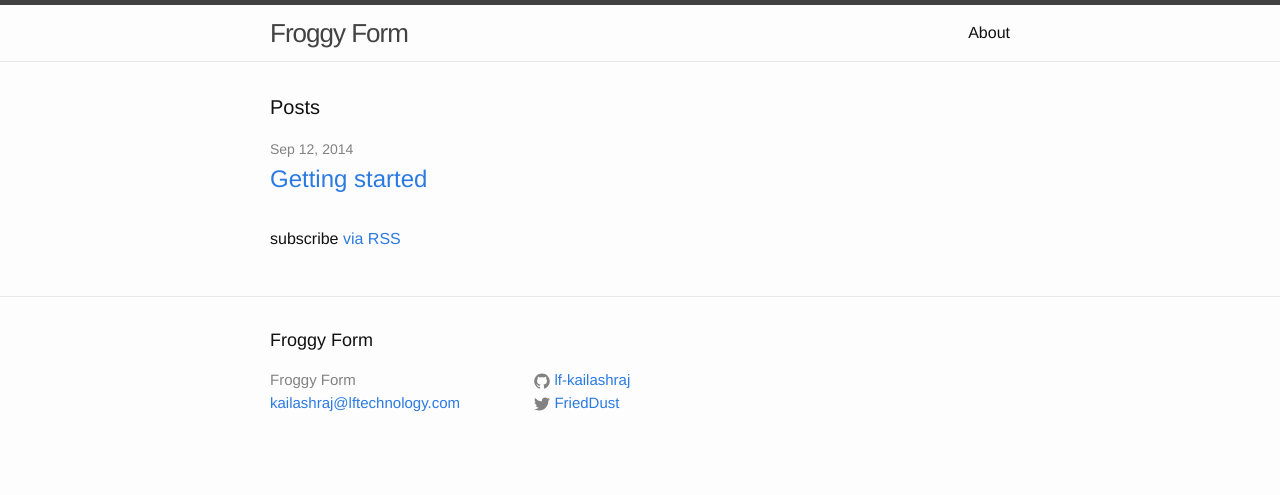
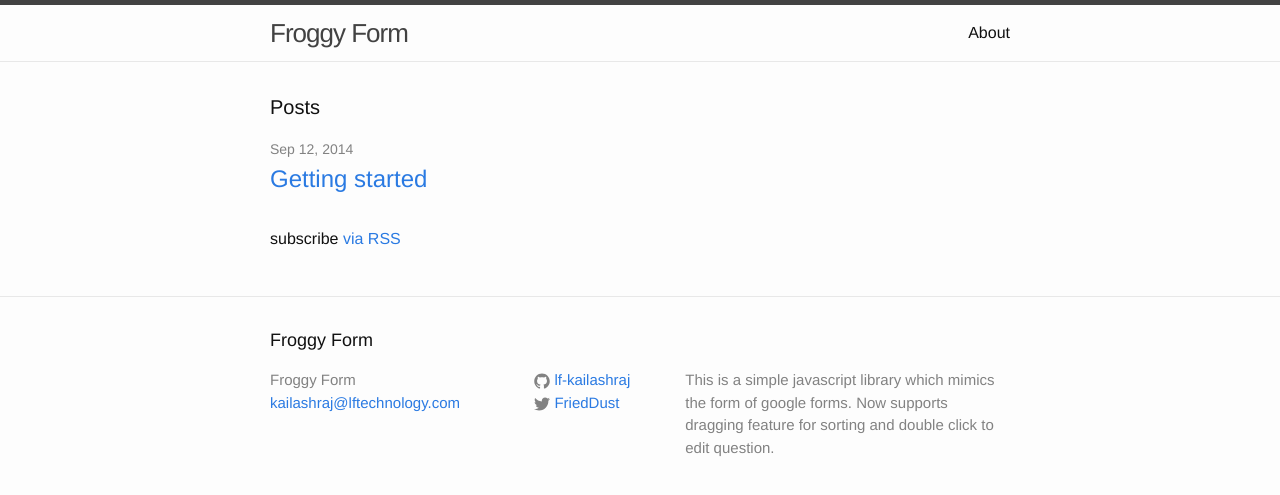
Before and after one commit to bipenc/FroggyForm, a Jekyll site: the page built from index.html, in a window 1280 px wide. Shown: the top 495 px of the page. Built offline with Jekyll 4.4.1, drawn with Linux system fonts in a browser that asks for light colours.

Commit message:
Description altered

```diff
--- a/_config.yml
+++ b/_config.yml
@@ -2,6 +2,8 @@
 title: Froggy Form
 email: kailashraj@lftechnology.com
 description: > # this means to ignore newlines until "baseurl:"
+  This is a simple javascript library which mimics the form of google forms.
+  Now supports dragging feature for sorting and double click to edit question.
 baseurl: "" # the subpath of your site, e.g. /blog/
 url: "http://lftechnology.com" # the base hostname & protocol for your site
 twitter_username: FriedDust
```
